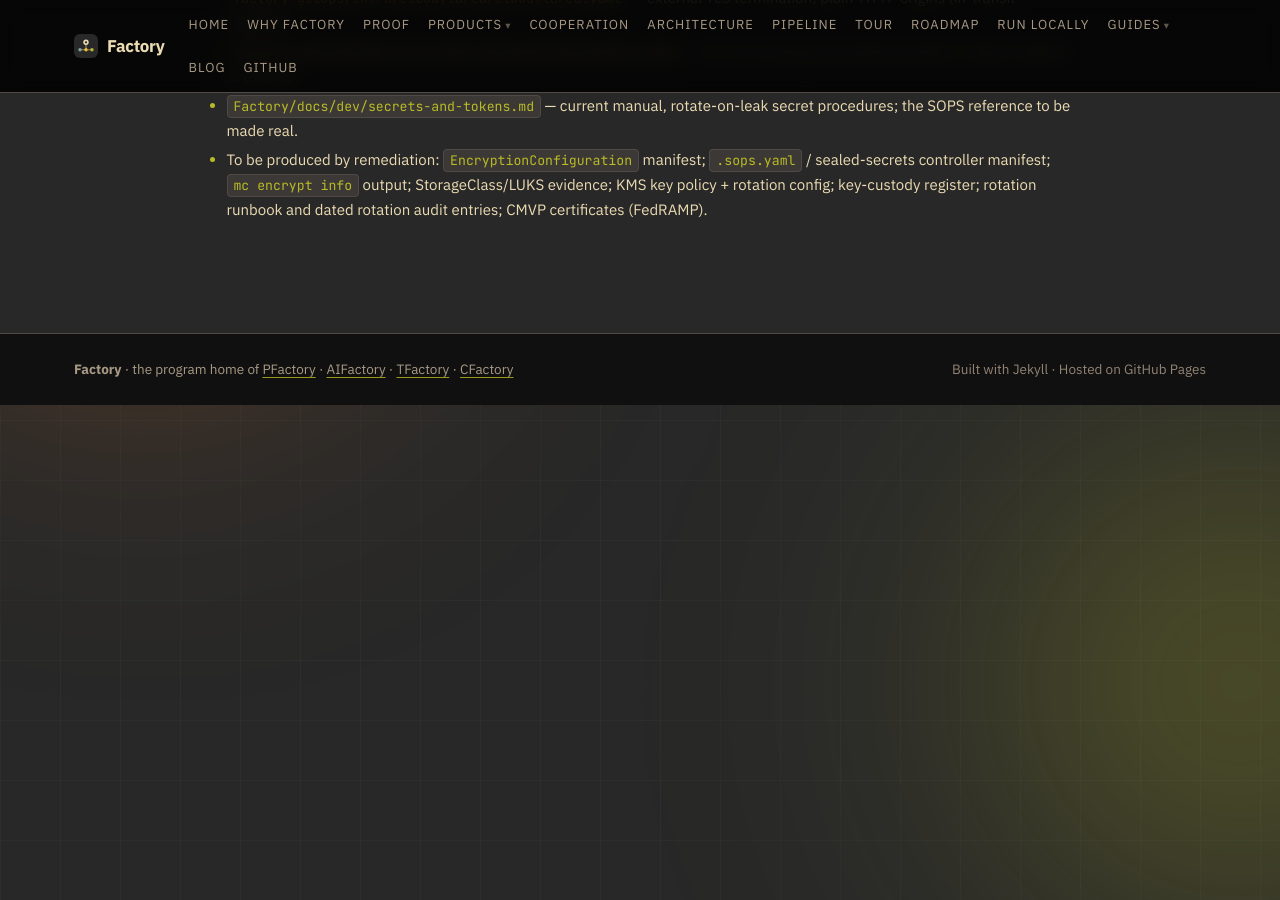
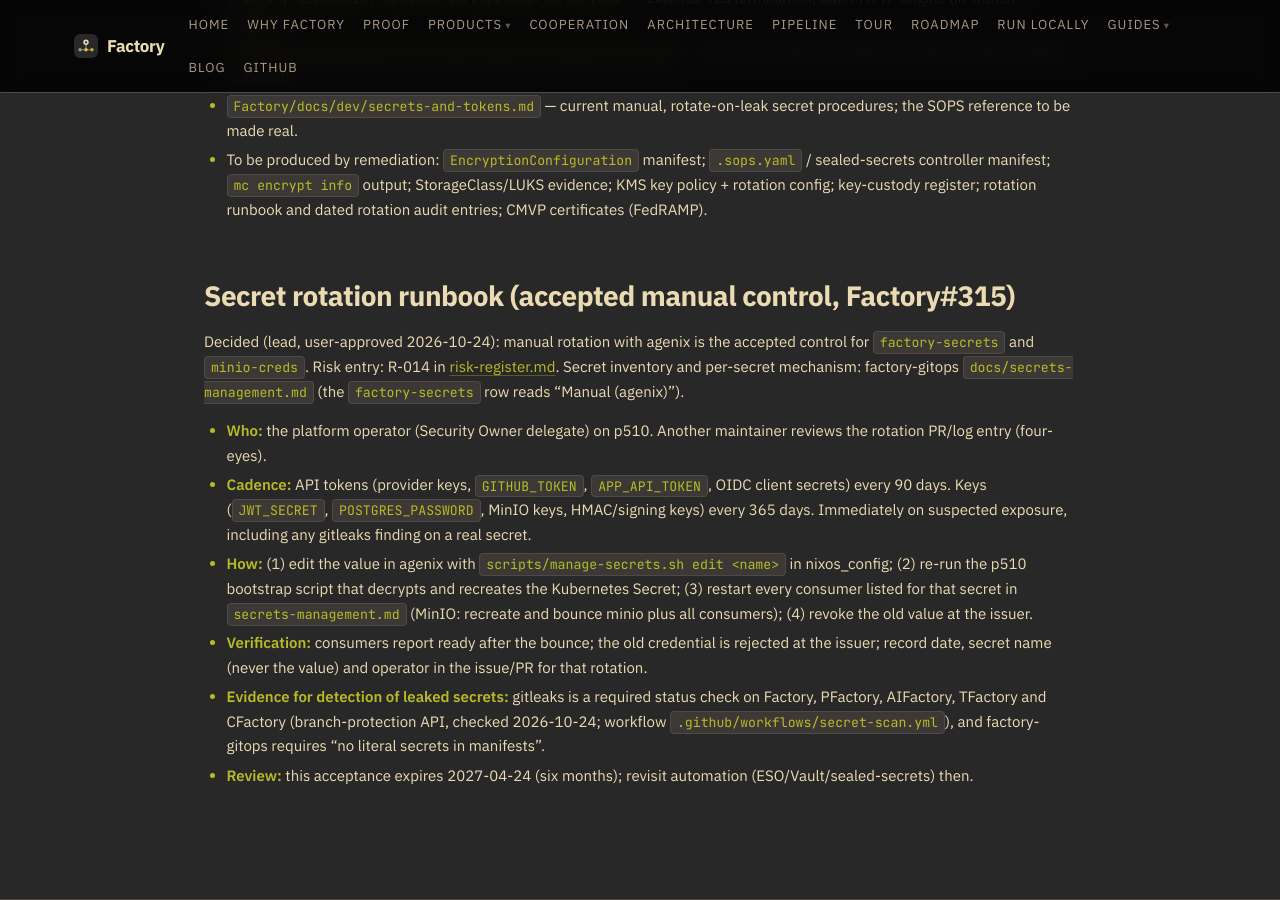
Before and after one commit to olafkfreund/Factory, a Jekyll site: the page built from docs/compliance/policies/encryption-key-mgmt.md, in a window 1280 px wide and 900 px high, scrolled down 4794 px. Built offline with Jekyll 4.4.1, drawn with Linux system fonts in a browser that asks for light colours; our own code applies the rules of GitHub Pages for plain Markdown files.

Commit message:
docs(compliance): accept manual agenix secret rotation, runbook and R-014 (#315)
Plan step 1-3.

Co-Authored-By: Claude Opus 5.5 <noreply@anthropic.com>
Claude-Session: https://claude.ai/code/session_01L5j1hQCdA4NmA4jiKDNBX4

```diff
--- a/docs/compliance/policies/encryption-key-mgmt.md
+++ b/docs/compliance/policies/encryption-key-mgmt.md
@@ -105,3 +105,14 @@ Phased; each phase is independently shippable and leaves evidence behind.
 - `factory-gitops/apps/cred-broker/manifests/manifests.yaml` — the one existing automated key/token rotation (pattern to extend).
 - `Factory/docs/dev/secrets-and-tokens.md` — current manual, rotate-on-leak secret procedures; the SOPS reference to be made real.
 - To be produced by remediation: `EncryptionConfiguration` manifest; `.sops.yaml` / sealed-secrets controller manifest; `mc encrypt info` output; StorageClass/LUKS evidence; KMS key policy + rotation config; key-custody register; rotation runbook and dated rotation audit entries; CMVP certificates (FedRAMP).
+
+## Secret rotation runbook (accepted manual control, Factory#315)
+
+Decided (lead, user-approved 2026-10-24): manual rotation with agenix is the accepted control for `factory-secrets` and `minio-creds`. Risk entry: R-014 in [risk-register.md](../risk-register.md). Secret inventory and per-secret mechanism: factory-gitops `docs/secrets-management.md` (the `factory-secrets` row reads "Manual (agenix)").
+
+- **Who:** the platform operator (Security Owner delegate) on p510. Another maintainer reviews the rotation PR/log entry (four-eyes).
+- **Cadence:** API tokens (provider keys, `GITHUB_TOKEN`, `APP_API_TOKEN`, OIDC client secrets) every 90 days. Keys (`JWT_SECRET`, `POSTGRES_PASSWORD`, MinIO keys, HMAC/signing keys) every 365 days. Immediately on suspected exposure, including any gitleaks finding on a real secret.
+- **How:** (1) edit the value in agenix with `scripts/manage-secrets.sh edit <name>` in nixos_config; (2) re-run the p510 bootstrap script that decrypts and recreates the Kubernetes Secret; (3) restart every consumer listed for that secret in `secrets-management.md` (MinIO: recreate and bounce minio plus all consumers); (4) revoke the old value at the issuer.
+- **Verification:** consumers report ready after the bounce; the old credential is rejected at the issuer; record date, secret name (never the value) and operator in the issue/PR for that rotation.
+- **Evidence for detection of leaked secrets:** gitleaks is a required status check on Factory, PFactory, AIFactory, TFactory and CFactory (branch-protection API, checked 2026-10-24; workflow `.github/workflows/secret-scan.yml`), and factory-gitops requires "no literal secrets in manifests".
+- **Review:** this acceptance expires 2027-04-24 (six months); revisit automation (ESO/Vault/sealed-secrets) then.
```
Also changed, not shown: docs/compliance/control-matrix.md (+2 -2 lines), docs/compliance/risk-register.md (+5 -0 lines).
